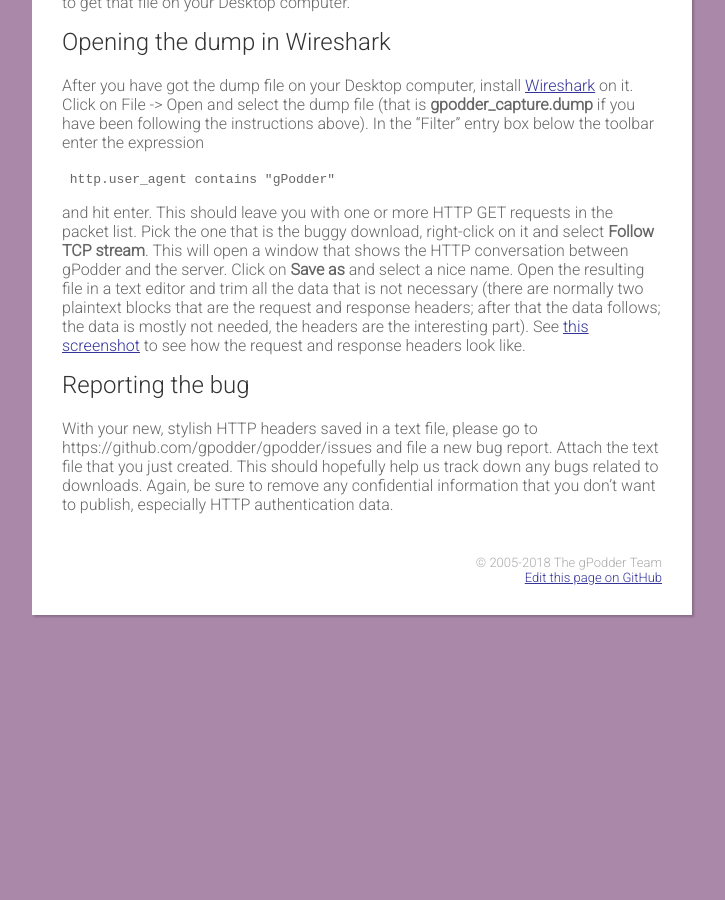
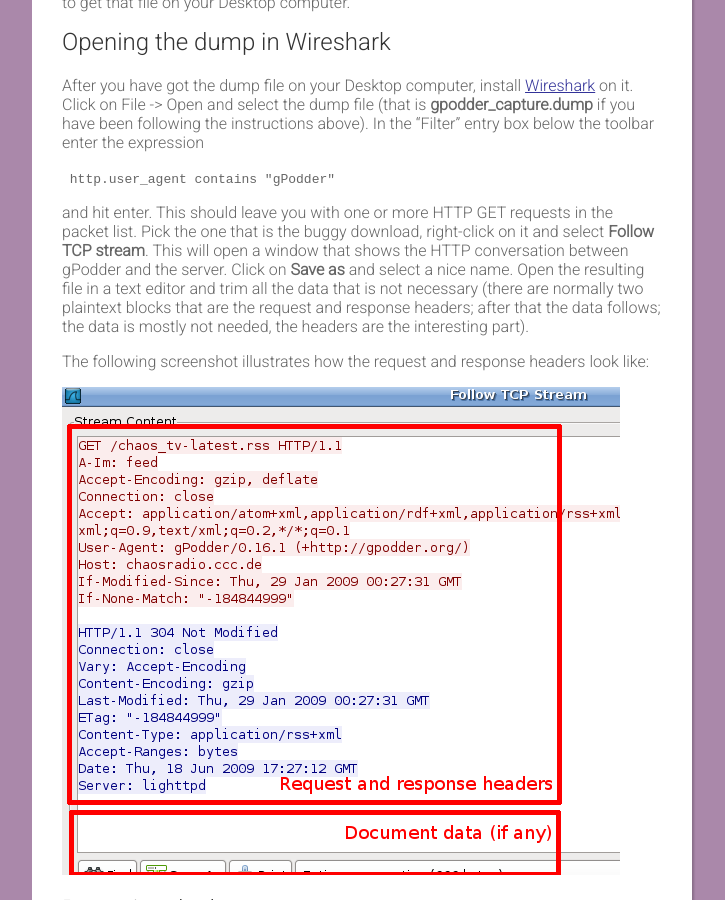
Before and after one commit to gpodder/gpodder.github.io, a Jekyll site: the page built from docs/reporting-download-bugs.md, in a window 1280 px wide and 900 px high, scrolled down 717 px. Shown: the whole window, without its empty margins (278-1003 px from the left). Built offline with Jekyll 4.4.1, drawn with Linux system fonts in a browser that asks for light colours; our own code applies the rules of GitHub Pages for plain Markdown files; before the commit the page ends 1340 px from its top, so only the background shows below that.

Commit message:
Image embedding: Follow TCP Stream (Fixes #28)

```diff
--- a/docs/reporting-download-bugs.md
+++ b/docs/reporting-download-bugs.md
@@ -37,7 +37,11 @@
 
 ` http.user_agent contains "gPodder"`
 
-and hit enter. This should leave you with one or more HTTP GET requests in the packet list. Pick the one that is the buggy download, right-click on it and select **Follow TCP stream**. This will open a window that shows the HTTP conversation between gPodder and the server. Click on **Save as** and select a nice name. Open the resulting file in a text editor and trim all the data that is not necessary (there are normally two plaintext blocks that are the request and response headers; after that the data follows; the data is mostly not needed, the headers are the interesting part). See [this screenshot](http://khan.thpinfo.com/~thp/images/follow-tcp-stream.png) to see how the request and response headers look like.
+and hit enter. This should leave you with one or more HTTP GET requests in the packet list. Pick the one that is the buggy download, right-click on it and select **Follow TCP stream**. This will open a window that shows the HTTP conversation between gPodder and the server. Click on **Save as** and select a nice name. Open the resulting file in a text editor and trim all the data that is not necessary (there are normally two plaintext blocks that are the request and response headers; after that the data follows; the data is mostly not needed, the headers are the interesting part).
+
+The following screenshot illustrates how the request and response headers look like:
+
+![Example "Follow TCP Stream" output](follow-tcp-stream.png)
 
 Reporting the bug
 -----------------
```
Also changed, not shown: docs/follow-tcp-stream.png (added).
